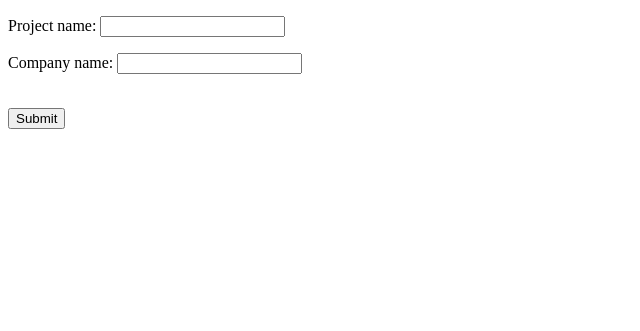
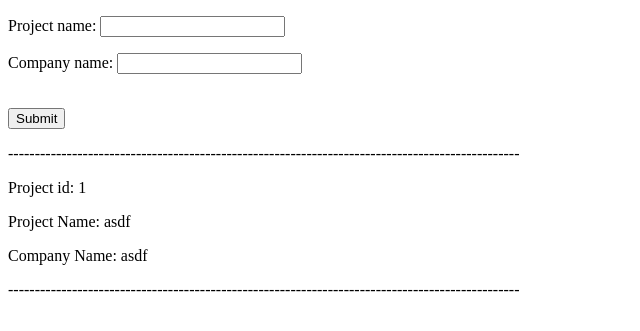
Before and after one commit to TRiBByX/Basic-Django-Template, a Django app: page /index/ in a window 1280 px wide. Shown: the top 331 px of the page, without its empty margins (0-640 px from the left). Run offline with Django 3.2, Linux system fonts and the light colour scheme; data comes from the database, SQL or seed files in the repository; both versions use the stored data as it was after the commit.

Commit message:
A simple db example

```diff
--- a/index/models.py
+++ b/index/models.py
@@ -2,9 +2,16 @@
 from __future__ import unicode_literals
 
 from django.db import models
-from django import forms
+from django.forms import ModelForm
 
 
-class Project(forms.Form):
-    project_name = forms.CharField(max_length=64)
-    company_name = forms.CharField(max_length=64)
+class Project(models.Model):
+    id = models.AutoField(primary_key=True)
+    project_name = models.CharField(max_length=64)
+    company_name = models.CharField(max_length=64)
+
+
+class ProjectForm(ModelForm):
+    class Meta:
+        model = Project
+        fields = ['project_name', 'company_name']
--- a/index/templates/index/indextemplate.html
+++ b/index/templates/index/indextemplate.html
@@ -9,5 +9,15 @@
                 <input type="submit" name="submit">
             </form>
         </div>
+        <p>------------------------------------------------------------------------------------------------</p>
+        {% for p in projects %}
+        <div>
+            <p>Project id: {{p.id}}</p>
+            <p>Project Name: {{p.project_name}}</p>
+            <p>Company Name: {{p.company_name}}</p>
+        </div>
+        <p>------------------------------------------------------------------------------------------------</p>
+        {% endfor %}
+
     </body>
 </html>
--- a/index/views.py
+++ b/index/views.py
@@ -2,18 +2,39 @@
 from __future__ import unicode_literals
 
 from django.shortcuts import render
-from . import models
 from django.views import View
+from django.http import HttpResponse
+from django.db import models
+
+
+from . import models, dbhelper
 
 
 class Index(View):
 
     def get(self, request):
-        context = {
-            'project': models.Project()
-        }
-        print render(request, 'index/indextemplate.html', context=context)
+        if not models.Project.objects.all():
+            print 'no query'
+            context = {
+                'project': models.ProjectForm()
+            }
+        else:
+            print 'with query'
+            context = {
+                'project': models.ProjectForm(),
+                'projects': list(models.Project.objects.all())
+            }
         return render(request, 'index/indextemplate.html', context=context)
 
     def post(self, request):
-        return render(request, 'indextemplate.html', context=context)
+        form = models.ProjectForm(request.POST)
+        if form.is_valid() and dbhelper.does_project_exist(form.clean()):
+            form.save()
+        else:
+            return HttpResponse(500)
+
+        context = {
+            'project': models.ProjectForm(),
+            'projects': list(models.Project.objects.all())
+        }
+        return render(request, 'index/indextemplate.html', context=context)
```
Also changed, not shown: index/dbhelper.py (added, +13 -0 lines), db.sqlite3, index/migrations/0001_initial.py (added).
